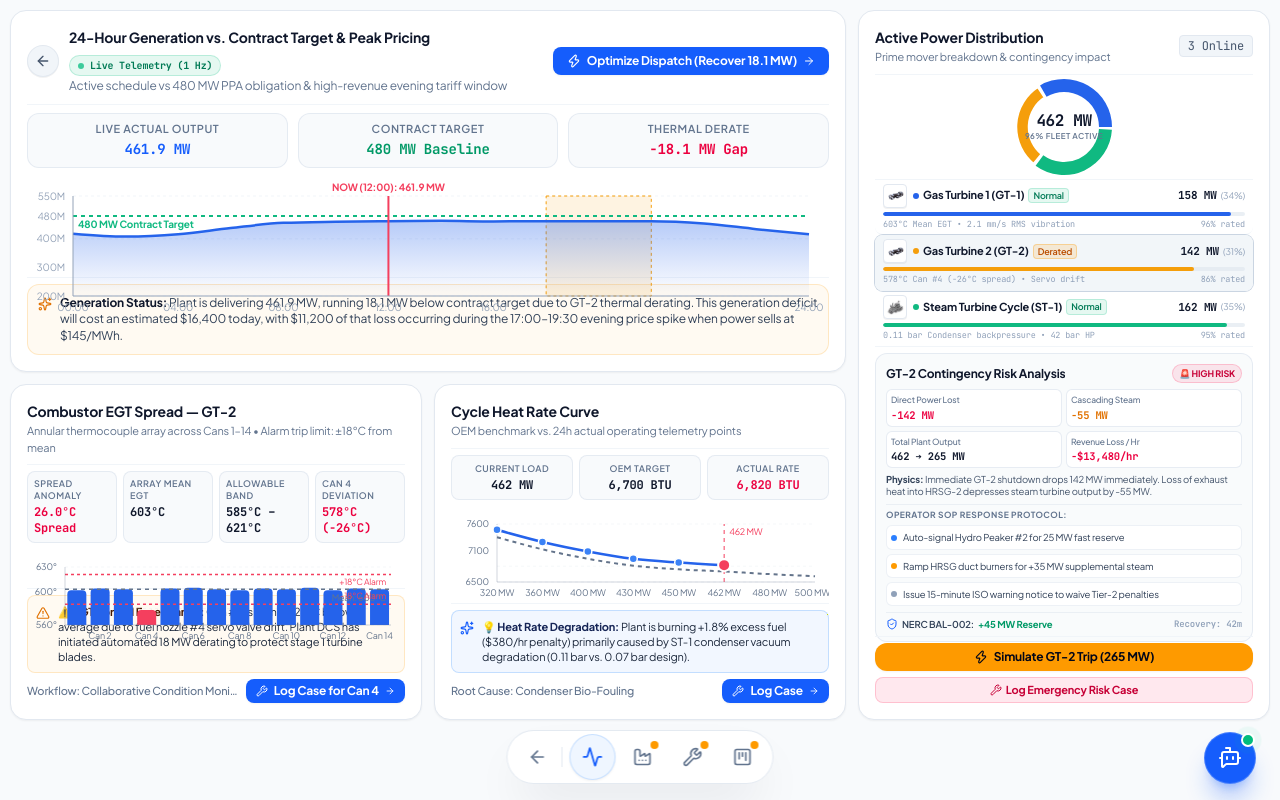
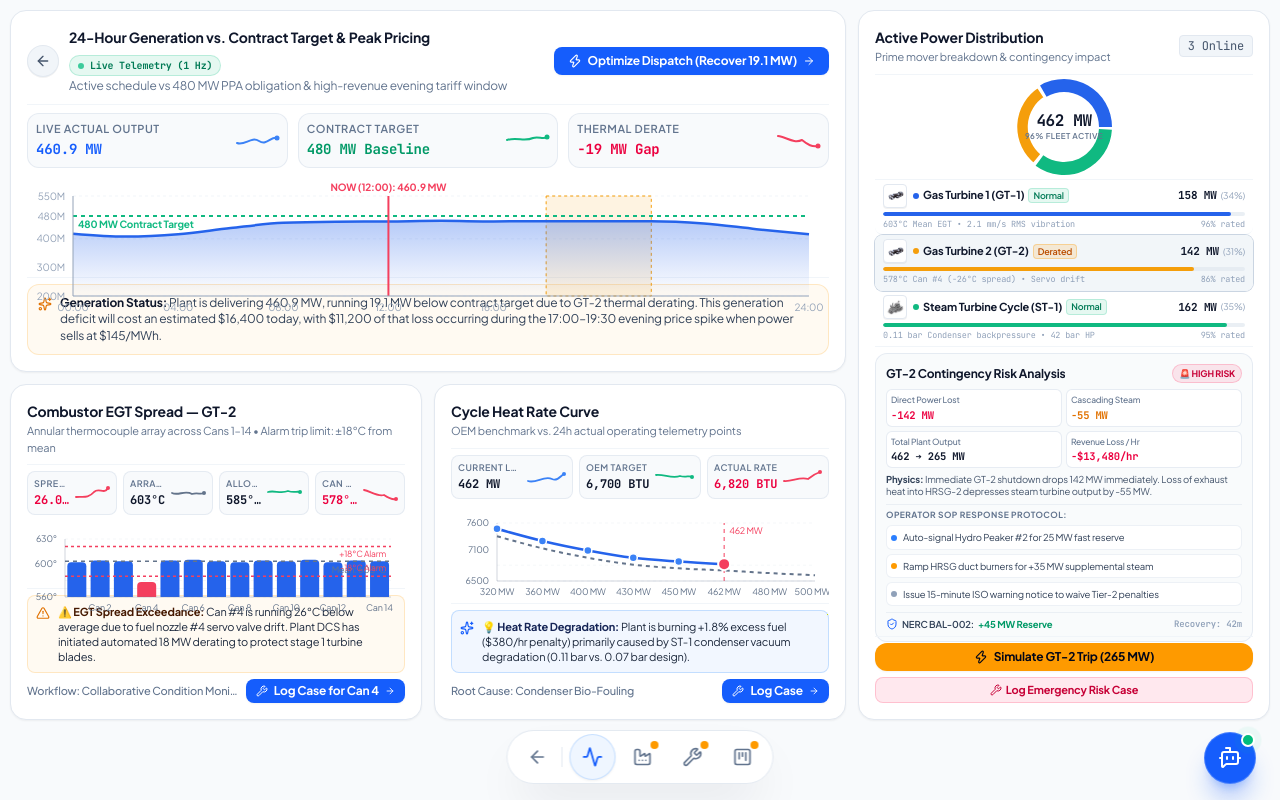
Before and after one commit to Ahmad-Abudllah-Ahmad/assest-reliability, a React (Vite) app: page / in a window 1280 px wide. Built offline with nearby package versions, Linux system fonts and the light colour scheme.

Commit message:
Align metrics in top section horizontally with curvy sparklines inside each component

```diff
--- a/src/components/CombustorEgtChart.tsx
+++ b/src/components/CombustorEgtChart.tsx
@@ -44,23 +44,75 @@ export const CombustorEgtChart: React.FC<CombustorEgtChartProps> = ({
           </div>
         </div>
 
-        {/* Dynamic Metric Tiles Strip */}
-        <div className="grid grid-cols-2 sm:grid-cols-4 gap-1.5 my-1.5 text-xs shrink-0">
-          <div className="bg-slate-50 dark:bg-slate-800/80 border border-slate-200/80 dark:border-slate-700 rounded-lg p-1.5">
-            <span className="text-[9px] font-semibold text-slate-500 dark:text-slate-400 block uppercase tracking-wider">Spread Anomaly</span>
-            <span className="font-mono font-bold text-rose-600 dark:text-rose-400 text-[11px] sm:text-xs mt-0.5 block">26.0°C Spread</span>
+        {/* Dynamic Metric Tiles Strip aligned horizontally with curvy sparklines */}
+        <div className="grid grid-cols-4 gap-1.5 my-1.5 text-xs shrink-0">
+          <div className="flex items-center justify-between gap-1 bg-slate-50 dark:bg-slate-800/80 border border-slate-200/80 dark:border-slate-700 rounded-lg p-1.5">
+            <div className="text-left min-w-0">
+              <span className="text-[9px] font-semibold text-slate-500 dark:text-slate-400 block uppercase tracking-wider truncate">Spread Anomaly</span>
+              <span className="font-mono font-bold text-rose-600 dark:text-rose-400 text-[11px] sm:text-xs mt-0.5 block truncate">26.0°C Spread</span>
+            </div>
+            <svg width="36" height="18" viewBox="0 0 36 18" className="shrink-0 overflow-visible">
+              <path
+                d="M 2 13 C 8 12, 14 15, 20 8 C 25 3, 30 11, 34 4"
+                fill="none"
+                stroke="#f43f5e"
+                strokeWidth="1.8"
+                strokeLinecap="round"
+                strokeLinejoin="round"
+              />
+              <circle cx="34" cy="4" r="2" fill="#f43f5e" />
+            </svg>
           </div>
-          <div className="bg-slate-50 dark:bg-slate-800/80 border border-slate-200/80 dark:border-slate-700 rounded-lg p-1.5">
-            <span className="text-[9px] font-semibold text-slate-500 dark:text-slate-400 block uppercase tracking-wider">Array Mean EGT</span>
-            <span className="font-mono font-bold text-slate-900 dark:text-slate-100 text-[11px] sm:text-xs mt-0.5 block">603°C</span>
+          <div className="flex items-center justify-between gap-1 bg-slate-50 dark:bg-slate-800/80 border border-slate-200/80 dark:border-slate-700 rounded-lg p-1.5">
+            <div className="text-left min-w-0">
+              <span className="text-[9px] font-semibold text-slate-500 dark:text-slate-400 block uppercase tracking-wider truncate">Array Mean EGT</span>
+              <span className="font-mono font-bold text-slate-900 dark:text-slate-100 text-[11px] sm:text-xs mt-0.5 block truncate">603°C</span>
+            </div>
+            <svg width="36" height="18" viewBox="0 0 36 18" className="shrink-0 overflow-visible">
+              <path
+                d="M 2 9 C 8 12, 15 6, 22 10 C 28 8, 30 11, 34 9"
+                fill="none"
+                stroke="#64748b"
+                strokeWidth="1.8"
+                strokeLinecap="round"
+                strokeLinejoin="round"
+              />
+              <circle cx="34" cy="9" r="2" fill="#64748b" />
+            </svg>
           </div>
-          <div className="bg-slate-50 dark:bg-slate-800/80 border border-slate-200/80 dark:border-slate-700 rounded-lg p-1.5">
-            <span className="text-[9px] font-semibold text-slate-500 dark:text-slate-400 block uppercase tracking-wider">Allowable Band</span>
-            <span className="font-mono font-bold text-slate-900 dark:text-slate-100 text-[11px] sm:text-xs mt-0.5 block">585°C – 621°C</span>
+          <div className="flex items-center justify-between gap-1 bg-slate-50 dark:bg-slate-800/80 border border-slate-200/80 dark:border-slate-700 rounded-lg p-1.5">
+            <div className="text-left min-w-0">
+              <span className="text-[9px] font-semibold text-slate-500 dark:text-slate-400 block uppercase tracking-wider truncate">Allowable Band</span>
+              <span className="font-mono font-bold text-slate-900 dark:text-slate-100 text-[11px] sm:text-xs mt-0.5 block truncate">585°C – 621°C</span>
+            </div>
+            <svg width="36" height="18" viewBox="0 0 36 18" className="shrink-0 overflow-visible">
+              <path
+                d="M 2 8 C 8 6, 15 10, 22 7 C 28 9, 31 7, 34 8"
+                fill="none"
+                stroke="#10b981"
+                strokeWidth="1.8"
+                strokeLinecap="round"
+                strokeLinejoin="round"
+              />
+              <circle cx="34" cy="8" r="2" fill="#10b981" />
+            </svg>
           </div>
-          <div className="bg-slate-50 dark:bg-slate-800/80 border border-slate-200/80 dark:border-slate-700 rounded-lg p-1.5">
-            <span className="text-[9px] font-semibold text-slate-500 dark:text-slate-400 block uppercase tracking-wider">Can 4 Deviation</span>
-            <span className="font-mono font-bold text-rose-600 dark:text-rose-400 text-[11px] sm:text-xs mt-0.5 block">578°C (-26°C)</span>
+          <div className="flex items-center justify-between gap-1 bg-slate-50 dark:bg-slate-800/80 border border-slate-200/80 dark:border-slate-700 rounded-lg p-1.5">
+            <div className="text-left min-w-0">
+              <span className="text-[9px] font-semibold text-slate-500 dark:text-slate-400 block uppercase tracking-wider truncate">Can 4 Deviation</span>
+              <span className="font-mono font-bold text-rose-600 dark:text-rose-400 text-[11px] sm:text-xs mt-0.5 block truncate">578°C (-26°C)</span>
+            </div>
+            <svg width="36" height="18" viewBox="0 0 36 18" className="shrink-0 overflow-visible">
+              <path
+                d="M 2 6 C 8 7, 15 13, 22 11 C 28 15, 31 16, 34 15"
+                fill="none"
+                stroke="#f43f5e"
+                strokeWidth="1.8"
+                strokeLinecap="round"
+                strokeLinejoin="round"
+              />
+              <circle cx="34" cy="15" r="2" fill="#f43f5e" />
+            </svg>
           </div>
         </div>
 
--- a/src/components/GenerationTimelineCard.tsx
+++ b/src/components/GenerationTimelineCard.tsx
@@ -55,7 +55,7 @@ export const GenerationTimelineCard: React.FC<GenerationTimelineCardProps> = ({
   onNavigateToCatalog
 }) => {
   const [timelineData, setTimelineData] = useState<TimelinePoint[]>(TIMELINE_DATA);
-  const [currentMW, setCurrentMW] = useState<number>(462.1);
+  const [currentMW, setCurrentMW] = useState<number>(461.0);
 
   // Live telemetry stream: generator governor micro-fluctuations every 1.6 seconds
   useEffect(() => {
@@ -63,7 +63,7 @@ export const GenerationTimelineCard: React.FC<GenerationTimelineCardProps> = ({
       const now = Date.now();
       const wave = Math.sin(now / 1400) * 0.65 + Math.cos(now / 2200) * 0.35;
       const jitter = (Math.random() - 0.5) * 0.25;
-      const liveMW = parseFloat((462.0 + wave + jitter).toFixed(1));
+      const liveMW = parseFloat((461.0 + wave + jitter).toFixed(1));
 
       setCurrentMW(liveMW);
       setTimelineData(prev => prev.map(pt => {
@@ -173,19 +173,58 @@ export const GenerationTimelineCard: React.FC<GenerationTimelineCardProps> = ({
           </div>
         </div>
 
-        {/* Legend Summary Bar with live updating values */}
-        <div className="grid grid-cols-3 gap-2 sm:gap-2.5 my-1.5 sm:my-2 text-center text-xs shrink-0">
-          <div className="p-1.5 sm:p-2 rounded-xl bg-slate-50 dark:bg-slate-800/60 border border-slate-200/80 dark:border-slate-700">
-            <span className="text-[10px] sm:text-[11px] text-slate-500 dark:text-slate-400 uppercase font-semibold block tracking-wider">Live Actual Output</span>
-            <span className="font-mono font-bold text-blue-600 dark:text-blue-400 text-xs sm:text-sm mt-0.5 block">{currentMW.toFixed(1)} MW</span>
+        {/* Legend Summary Bar with live updating values & curvy sparklines */}
+        <div className="grid grid-cols-3 gap-2 sm:gap-2.5 my-1.5 sm:my-2 text-xs shrink-0">
+          <div className="flex items-center justify-between gap-1.5 p-1.5 sm:p-2 rounded-xl bg-slate-50 dark:bg-slate-800/60 border border-slate-200/80 dark:border-slate-700">
+            <div className="text-left min-w-0">
+              <span className="text-[10px] sm:text-[11px] text-slate-500 dark:text-slate-400 uppercase font-semibold block tracking-wider truncate">Live Actual Output</span>
+              <span className="font-mono font-bold text-blue-600 dark:text-blue-400 text-xs sm:text-sm mt-0.5 block truncate">{currentMW.toFixed(1)} MW</span>
+            </div>
+            <svg width="44" height="20" viewBox="0 0 44 20" className="shrink-0 overflow-visible">
+              <path
+                d="M 2 13 C 10 16, 16 6, 24 11 C 32 16, 36 6, 42 8"
+                fill="none"
+                stroke="#3b82f6"
+                strokeWidth="2"
+                strokeLinecap="round"
+                strokeLinejoin="round"
+              />
+              <circle cx="42" cy="8" r="2.5" fill="#3b82f6" />
+            </svg>
           </div>
-          <div className="p-1.5 sm:p-2 rounded-xl bg-slate-50 dark:bg-slate-800/60 border border-slate-200/80 dark:border-slate-700">
-            <span className="text-[10px] sm:text-[11px] text-slate-500 dark:text-slate-400 uppercase font-semibold block tracking-wider">Contract Target</span>
-            <span className="font-mono font-bold text-emerald-600 dark:text-emerald-400 text-xs sm:text-sm mt-0.5 block">480 MW Baseline</span>
+          <div className="flex items-center justify-between gap-1.5 p-1.5 sm:p-2 rounded-xl bg-slate-50 dark:bg-slate-800/60 border border-slate-200/80 dark:border-slate-700">
+            <div className="text-left min-w-0">
+              <span className="text-[10px] sm:text-[11px] text-slate-500 dark:text-slate-400 uppercase font-semibold block tracking-wider truncate">Contract Target</span>
+              <span className="font-mono font-bold text-emerald-600 dark:text-emerald-400 text-xs sm:text-sm mt-0.5 block truncate">480 MW Baseline</span>
+            </div>
+            <svg width="44" height="20" viewBox="0 0 44 20" className="shrink-0 overflow-visible">
+              <path
+                d="M 2 10 C 12 7, 20 12, 28 8 C 34 6, 38 10, 42 7"
+                fill="none"
+                stroke="#10b981"
+                strokeWidth="2"
+                strokeLinecap="round"
+                strokeLinejoin="round"
+              />
+              <circle cx="42" cy="7" r="2.5" fill="#10b981" />
+            </svg>
           </div>
-          <div className="p-1.5 sm:p-2 rounded-xl bg-slate-50 dark:bg-slate-800/60 border border-slate-200/80 dark:border-slate-700">
-            <span className="text-[10px] sm:text-[11px] text-slate-500 dark:text-slate-400 uppercase font-semibold block tracking-wider">Thermal Derate</span>
-            <span className="font-mono font-bold text-rose-600 dark:text-rose-400 text-xs sm:text-sm mt-0.5 block">-{derateGap} MW Gap</span>
+          <div className="flex items-center justify-between gap-1.5 p-1.5 sm:p-2 rounded-xl bg-slate-50 dark:bg-slate-800/60 border border-slate-200/80 dark:border-slate-700">
+            <div className="text-left min-w-0">
+              <span className="text-[10px] sm:text-[11px] text-slate-500 dark:text-slate-400 uppercase font-semibold block tracking-wider truncate">Thermal Derate</span>
+              <span className="font-mono font-bold text-rose-600 dark:text-rose-400 text-xs sm:text-sm mt-0.5 block truncate">-{Math.round(derateGap)} MW Gap</span>
+            </div>
+            <svg width="44" height="20" viewBox="0 0 44 20" className="shrink-0 overflow-visible">
+              <path
+                d="M 2 6 C 10 7, 18 14, 26 10 C 32 15, 36 17, 42 16"
+                fill="none"
+                stroke="#f43f5e"
+                strokeWidth="2"
+                strokeLinecap="round"
+                strokeLinejoin="round"
+              />
+              <circle cx="42" cy="16" r="2.5" fill="#f43f5e" />
+            </svg>
           </div>
         </div>
 
--- a/src/components/HeatRateCurveChart.tsx
+++ b/src/components/HeatRateCurveChart.tsx
@@ -68,19 +68,58 @@ export const HeatRateCurveChart: React.FC<HeatRateCurveChartProps> = ({
           </div>
         </div>
 
-        {/* Legend / Metrics Banner with clear visual hierarchy */}
-        <div className="grid grid-cols-3 gap-1.5 my-1.5 text-center shrink-0">
-          <div className="bg-slate-50 dark:bg-slate-800/80 border border-slate-200/80 dark:border-slate-700 rounded-lg p-1.5">
-            <span className="text-[9px] font-semibold text-slate-500 dark:text-slate-400 block uppercase tracking-wider">Current Load</span>
-            <span className="font-mono font-bold text-slate-900 dark:text-slate-100 text-[11px] sm:text-xs mt-0.5 block">462 MW</span>
+        {/* Legend / Metrics Banner aligned horizontally with curvy sparklines */}
+        <div className="grid grid-cols-3 gap-1.5 my-1.5 text-xs shrink-0">
+          <div className="flex items-center justify-between gap-1 bg-slate-50 dark:bg-slate-800/80 border border-slate-200/80 dark:border-slate-700 rounded-lg p-1.5">
+            <div className="text-left min-w-0">
+              <span className="text-[9px] font-semibold text-slate-500 dark:text-slate-400 block uppercase tracking-wider truncate">Current Load</span>
+              <span className="font-mono font-bold text-slate-900 dark:text-slate-100 text-[11px] sm:text-xs mt-0.5 block truncate">462 MW</span>
+            </div>
+            <svg width="40" height="18" viewBox="0 0 40 18" className="shrink-0 overflow-visible">
+              <path
+                d="M 2 13 C 10 16, 18 7, 26 11 C 32 14, 35 7, 38 6"
+                fill="none"
+                stroke="#3b82f6"
+                strokeWidth="1.8"
+                strokeLinecap="round"
+                strokeLinejoin="round"
+              />
+              <circle cx="38" cy="6" r="2" fill="#3b82f6" />
+            </svg>
           </div>
-          <div className="bg-slate-50 dark:bg-slate-800/80 border border-slate-200/80 dark:border-slate-700 rounded-lg p-1.5">
-            <span className="text-[9px] font-semibold text-slate-500 dark:text-slate-400 block uppercase tracking-wider">OEM Target</span>
-            <span className="font-mono font-bold text-slate-900 dark:text-slate-100 text-[11px] sm:text-xs mt-0.5 block">6,700 BTU</span>
+          <div className="flex items-center justify-between gap-1 bg-slate-50 dark:bg-slate-800/80 border border-slate-200/80 dark:border-slate-700 rounded-lg p-1.5">
+            <div className="text-left min-w-0">
+              <span className="text-[9px] font-semibold text-slate-500 dark:text-slate-400 block uppercase tracking-wider truncate">OEM Target</span>
+              <span className="font-mono font-bold text-slate-900 dark:text-slate-100 text-[11px] sm:text-xs mt-0.5 block truncate">6,700 BTU</span>
+            </div>
+            <svg width="40" height="18" viewBox="0 0 40 18" className="shrink-0 overflow-visible">
+              <path
+                d="M 2 7 C 10 6, 18 11, 26 8 C 32 10, 35 7, 38 9"
+                fill="none"
+                stroke="#10b981"
+                strokeWidth="1.8"
+                strokeLinecap="round"
+                strokeLinejoin="round"
+              />
+              <circle cx="38" cy="9" r="2" fill="#10b981" />
+            </svg>
           </div>
-          <div className="bg-slate-50 dark:bg-slate-800/80 border border-slate-200/80 dark:border-slate-700 rounded-lg p-1.5">
-            <span className="text-[9px] font-semibold text-slate-500 dark:text-slate-400 block uppercase tracking-wider">Actual Rate</span>
-            <span className="font-mono font-bold text-rose-600 dark:text-rose-400 text-[11px] sm:text-xs mt-0.5 block">6,820 BTU</span>
+          <div className="flex items-center justify-between gap-1 bg-slate-50 dark:bg-slate-800/80 border border-slate-200/80 dark:border-slate-700 rounded-lg p-1.5">
+            <div className="text-left min-w-0">
+              <span className="text-[9px] font-semibold text-slate-500 dark:text-slate-400 block uppercase tracking-wider truncate">Actual Rate</span>
+              <span className="font-mono font-bold text-rose-600 dark:text-rose-400 text-[11px] sm:text-xs mt-0.5 block truncate">6,820 BTU</span>
+            </div>
+            <svg width="40" height="18" viewBox="0 0 40 18" className="shrink-0 overflow-visible">
+              <path
+                d="M 2 13 C 10 14, 18 8, 26 11 C 32 6, 35 5, 38 4"
+                fill="none"
+                stroke="#f43f5e"
+                strokeWidth="1.8"
+                strokeLinecap="round"
+                strokeLinejoin="round"
+              />
+              <circle cx="38" cy="4" r="2" fill="#f43f5e" />
+            </svg>
           </div>
         </div>
 
```
